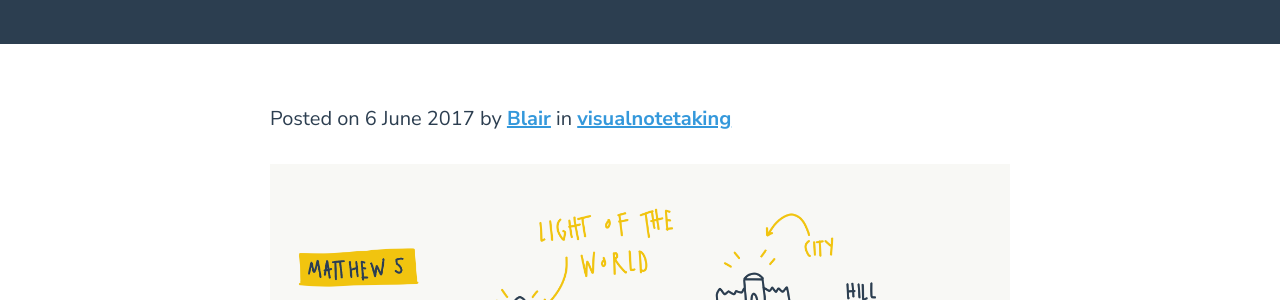
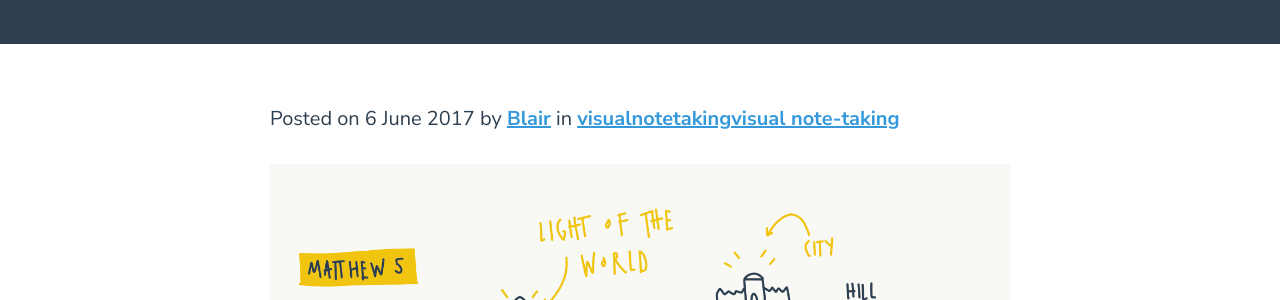
Before and after one commit to blairrorani/curious-workmanship, a Jekyll site: the page built from _posts/2017-06-06-matt-5-14-16.markdown, in a window 1280 px wide. Shown: the part 226-526 px from the top of the page. Built offline with Jekyll 4.4.1, drawn with Linux system fonts in a browser that asks for light colours; our own code applies the rules of GitHub Pages for plain Markdown files.

Commit message:
Updated Matt 5 14 16

```diff
--- a/_posts/2017-06-06-matt-5-14-16.markdown
+++ b/_posts/2017-06-06-matt-5-14-16.markdown
@@ -4,6 +4,7 @@ date: 2017-06-06 06:00:00 +10:00
 permalink: matt-5-14-to-16
 categories:
 - visualnotetaking
+- visual note-taking
 tags:
 - matthew
 - newtestament
```
